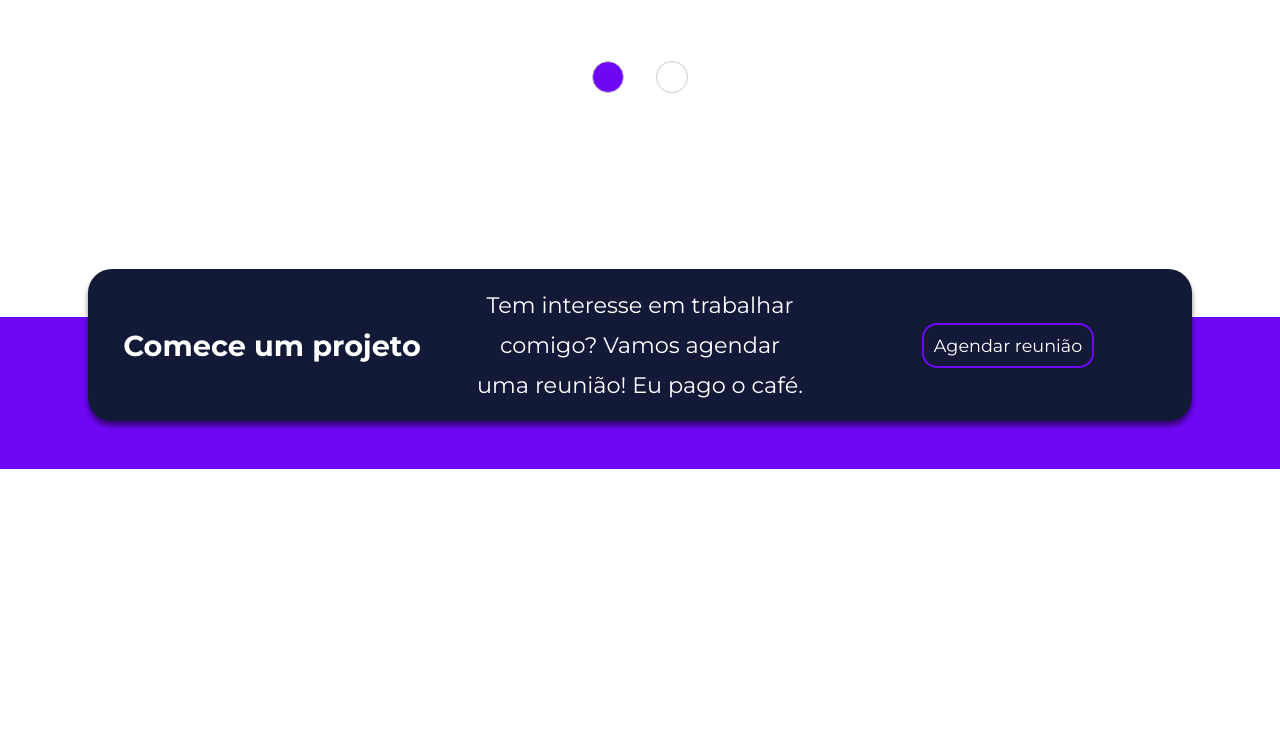
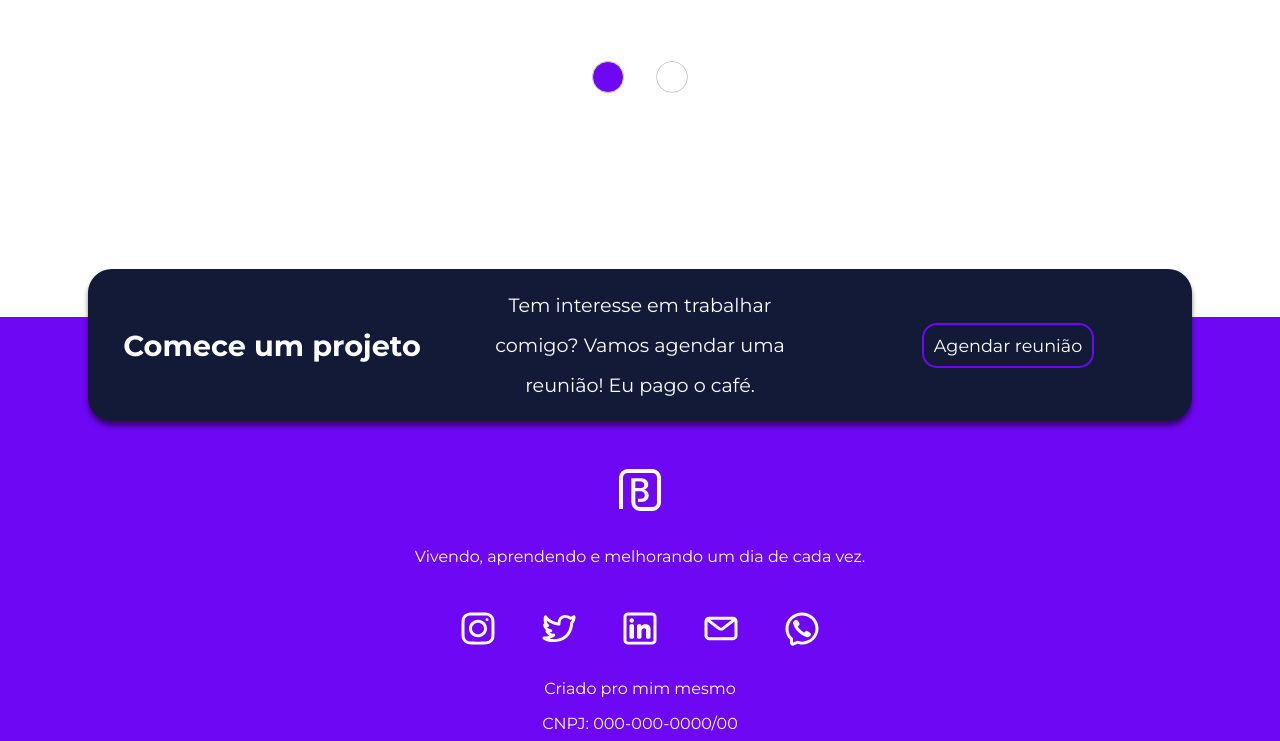
Before and after one commit to AleckDevv/AleckDevv-projeto-portif-lio, a plain HTML site: page index.html in a window 1280 px wide. Shown: the part 4282-5023 px from the top of the page. Before the commit the page ends 4751 px from the top, so only its background shows below. Drawn offline with Linux system fonts and the light colour scheme.

Commit message:
feito o footer

```diff
--- a/index.html
+++ b/index.html
@@ -295,6 +295,29 @@
         </div>
       </div>
     </section>
+
+    <footer>
+      <div class="logo">
+        <img src="src/assets/logo_white.png" alt="" />
+      </div>
+
+      <div class="subtitulo">
+        <p>Vivendo, aprendendo e melhorando um dia de cada vez.</p>
+      </div>
+
+      <div class="redes_sociais">
+        <div class="icones">
+          <img src="src/assets/social_ig.svg" alt="" />
+          <img src="src/assets/social_x.svg" alt="" />
+          <img src="src/assets/social_linkedin.svg" alt="" />
+          <img src="src/assets/social_email.svg" alt="" />
+          <img src="src/assets/social_zap.svg" alt="" />
+        </div>
+      </div>
+
+      <p>Criado pro mim mesmo</p>
+      <p>CNPJ: 000-000-0000/00</p>
+    </footer>
     <script src="src/script/script.js"></script>
   </body>
 </html>
--- a/src/style/style.css
+++ b/src/style/style.css
@@ -377,7 +377,7 @@ body {
 }
 
 .cta .subtitle {
-    font-size: 1.4rem;
+    font-size: 1.2rem;
     line-height: 2.5rem;
 }
 
@@ -385,6 +385,37 @@ body {
     font-size: 1.1rem;
     color: var(--font-color-second);
     text-decoration: none;
+}
+
+footer {
+    background-color: var(--color-btn);
+    color: var(--font-color-second);
+    text-align: center;
+}
+
+footer .logo {
+    text-align: center;
+}
+
+footer .subtitulo {
+    margin-top: 1.5rem;
+    text-align: center;
+}
+
+.redes_sociais {
+    display: flex;
+    justify-content: center;
+    align-items: center;
+    margin-top: 1rem;
+}
+
+.icones img {
+    width: 2.2rem;
+    margin: 1.3rem;
+}
+
+footer p {
+    padding: .5rem;
 }
 
 /*
```
